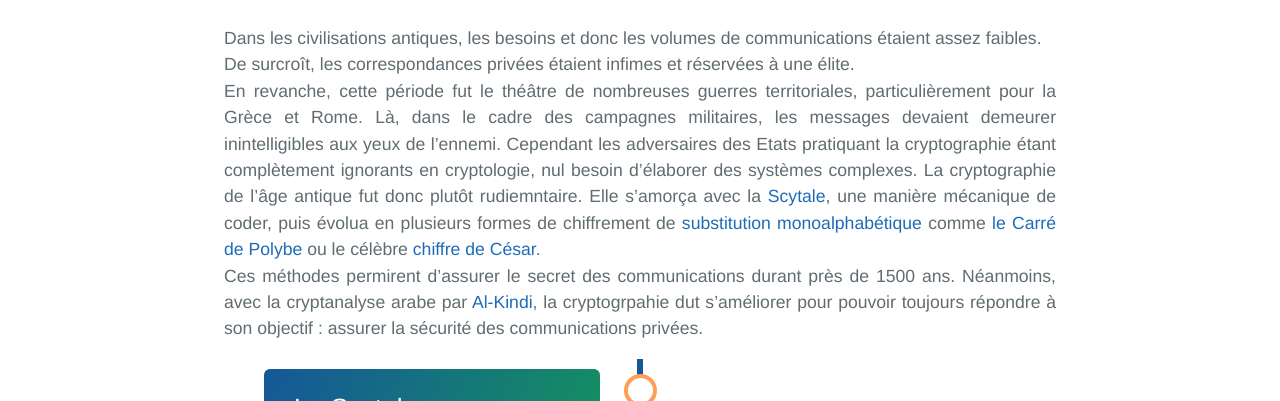
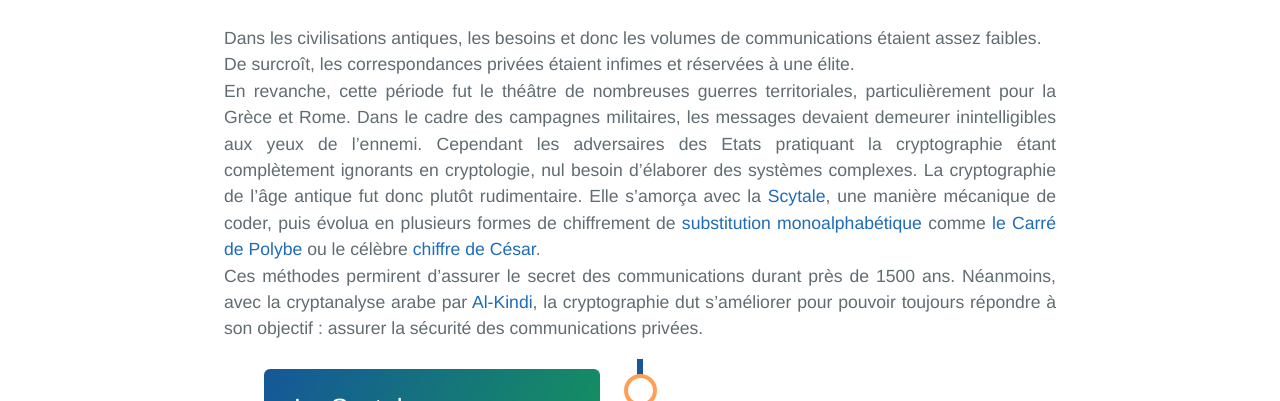
Before and after one commit to SamuelGallay/CryptoTPE, a Jekyll site: the page built from pages/1_Antiquite/0_index.md, in a window 1280 px wide. Shown: the part 405-806 px from the top of the page. Built offline with Jekyll 4.4.1, drawn with Linux system fonts in a browser that asks for light colours; our own code applies the rules of GitHub Pages for plain Markdown files.

Commit message:
Update 0_index.md

```diff
--- a/pages/1_Antiquite/0_index.md
+++ b/pages/1_Antiquite/0_index.md
@@ -6,9 +6,9 @@ suivante: /temps-modernes/
 
 Dans les civilisations antiques, les besoins et donc les volumes de communications étaient assez faibles. \\
 De surcroît, les correspondances privées étaient infimes et réservées à une élite. \\
-En revanche, cette période fut le théâtre de nombreuses guerres territoriales, particulièrement pour la Grèce et Rome. Là, dans le cadre des campagnes militaires, les messages devaient demeurer inintelligibles aux yeux de l'ennemi. Cependant les adversaires des Etats pratiquant la cryptographie étant complètement ignorants en cryptologie, nul besoin d'élaborer des systèmes complexes.
-La cryptographie de l’âge antique fut donc plutôt rudiemntaire. Elle s'amorça avec la [Scytale]({{ "/scytale/" | relative_url }}), une manière mécanique de coder, puis évolua en plusieurs formes de chiffrement de [substitution monoalphabétique]({{ "/glossaire/" | relative_url }})  comme [le Carré de Polybe]({{ "/polybe/" | relative_url }}) ou le célèbre [chiffre de César]({{ "/cesar/" | relative_url }}). \\
-Ces méthodes permirent d'assurer le secret des communications durant près de 1500 ans. Néanmoins, avec la cryptanalyse arabe par [Al-Kindi]({{ "/al-kindi/" | relative_url }}), la cryptogrpahie dut s'améliorer pour pouvoir toujours répondre à son objectif : assurer la sécurité des communications privées.
+En revanche, cette période fut le théâtre de nombreuses guerres territoriales, particulièrement pour la Grèce et Rome. Dans le cadre des campagnes militaires, les messages devaient demeurer inintelligibles aux yeux de l'ennemi. Cependant les adversaires des Etats pratiquant la cryptographie étant complètement ignorants en cryptologie, nul besoin d'élaborer des systèmes complexes.
+La cryptographie de l’âge antique fut donc plutôt rudimentaire. Elle s'amorça avec la [Scytale]({{ "/scytale/" | relative_url }}), une manière mécanique de coder, puis évolua en plusieurs formes de chiffrement de [substitution monoalphabétique]({{ "/glossaire/" | relative_url }})  comme [le Carré de Polybe]({{ "/polybe/" | relative_url }}) ou le célèbre [chiffre de César]({{ "/cesar/" | relative_url }}). \\
+Ces méthodes permirent d'assurer le secret des communications durant près de 1500 ans. Néanmoins, avec la cryptanalyse arabe par [Al-Kindi]({{ "/al-kindi/" | relative_url }}), la cryptographie dut s'améliorer pour pouvoir toujours répondre à son objectif : assurer la sécurité des communications privées.
 
 <link rel="stylesheet" href="{{ '/assets/css/timeline.css' | relative_url }}">
 <div class="timeline">
```
